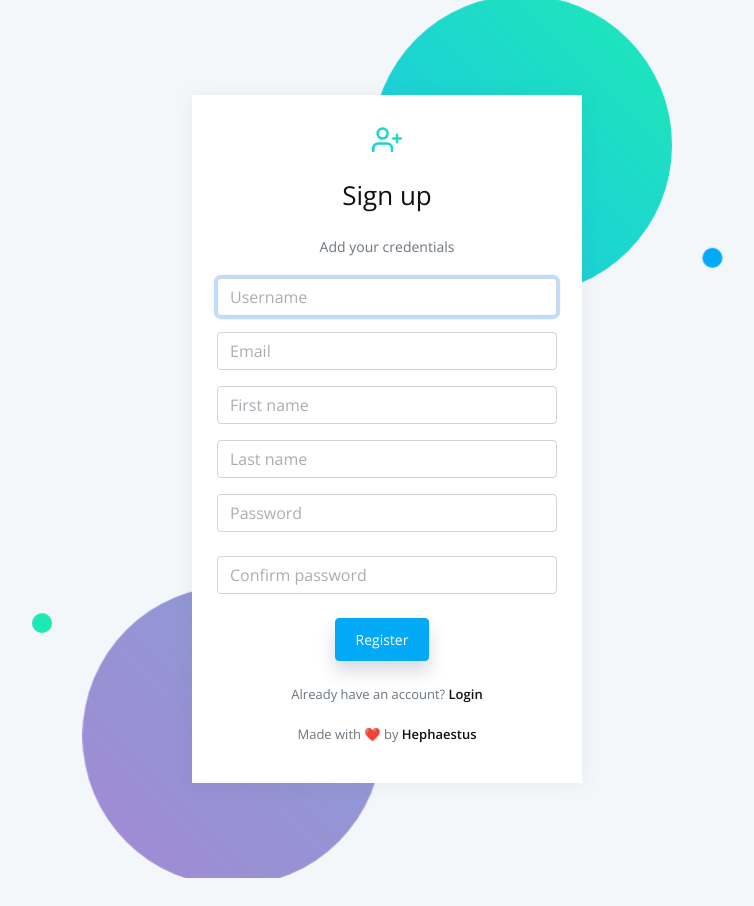
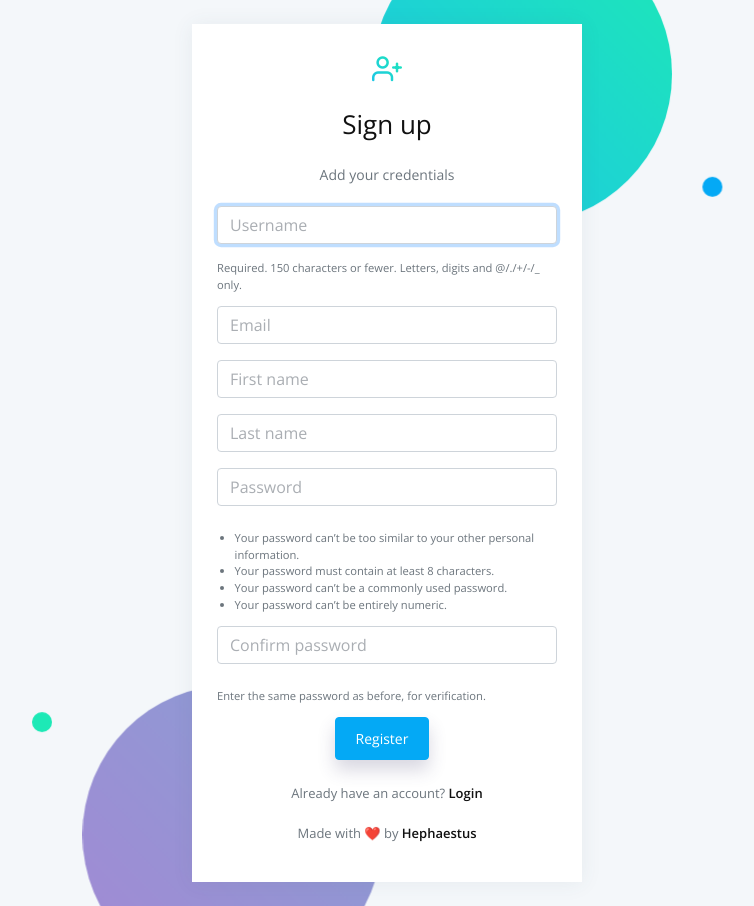
Before and after one commit to yaozeliang/Library, a Django app: page /auth/signup/ in a window 1280 px wide. Shown: the whole page, without its empty margins (253-1007 px from the left). Before the commit the page ends 878 px from the top, so only its background shows below. Run offline with Django 3.2, Linux system fonts and the light colour scheme; parts of the project's set-up code (start-up, migrations or seed data) failed here and were passed over; some libraries are stand-ins or nearby versions.

Commit message:
Show signup help text and style field errors in red.
Password rules render under the fields with the ids aria-describedby
already points at, and auth errors drop the grey bullet list.

Co-authored-by: zeliang <yaozeliang@users.noreply.github.com>

```diff
--- a/book/templatetags/book_extras.py
+++ b/book/templatetags/book_extras.py
@@ -155,3 +155,15 @@ def get_item(dictionary: Dict[str, Any], key: str) -> Any:
         Value from dictionary or None.
     """
     return dictionary.get(key)
+
+
+@register.filter(name="with_invalid")
+def with_invalid(field):
+    """Render a field, adding is-invalid when Django attached errors."""
+    if not getattr(field, "errors", None):
+        return field
+    css = field.field.widget.attrs.get("class", "form-control")
+    parts = css.split()
+    if "is-invalid" not in parts:
+        parts.append("is-invalid")
+    return field.as_widget(attrs={"class": " ".join(parts)})
--- a/static/assets/css/responsive.css
+++ b/static/assets/css/responsive.css
@@ -103,13 +103,34 @@ video {
 }
 
 .auth-wrapper .text-error,
-.auth-wrapper .text-error ul {
+.auth-wrapper .text-error ul,
+.auth-wrapper .errorlist,
+.auth-wrapper .errorlist li {
   display: block;
+  list-style: none;
   max-width: 100%;
-  margin: 0 0 0.75rem;
-  padding: 0;
+  margin: 4px 0 0;
+  padding-left: 0;
   text-align: left;
   overflow-wrap: anywhere;
+  color: #dc3545;
+}
+
+.auth-wrapper .auth-help {
+  display: block;
+  margin: 4px 0 0.75rem;
+  text-align: left;
+  color: #6c757d;
+}
+
+.auth-wrapper .auth-help ul {
+  margin: 0;
+  padding-left: 1.1rem;
+  text-align: left;
+}
+
+.auth-wrapper .form-control.is-invalid {
+  border-color: #dc3545;
 }
 
 @media only screen and (max-width: 768px) {
--- /dev/null
+++ b/templates/accounts/_auth_field.html
@@ -0,0 +1,11 @@
+{% load book_extras %}
+<div class="input-group {{ group_class|default:'mb-3' }}">
+    <label class="sr-only" for="{{ field.id_for_label }}">{{ label }}</label>
+    {{ field|with_invalid }}
+</div>
+{% if field.errors %}
+<span class="text-error"><span class="invalid-feedback d-block" id="{{ field.auto_id }}_error">{{ field.errors }}</span></span>
+{% endif %}
+{% if field.help_text %}
+<div class="form-text text-muted small auth-help" id="{{ field.auto_id }}_helptext">{{ field.help_text }}</div>
+{% endif %}
--- a/templates/registration/register.html
+++ b/templates/registration/register.html
@@ -1,4 +1,5 @@
 {% extends "layouts/base-fullscreen.html" %}
+{% load book_extras %}
 
 {% block title %} Register {% endblock %}
 
@@ -38,47 +39,22 @@
                         <span class="text-error">{{ form.non_field_errors }}</span>
                         {% endif %}
 
-                        <div class="input-group mb-3">
-                            <label class="sr-only" for="{{ form.username.id_for_label }}">Username</label>
-                            {{ form.username }}
-                        </div>
-                        <span class="text-error">{{ form.username.errors }}</span>
+                        {% include "accounts/_auth_field.html" with field=form.username label="Username" group_class="mb-3" %}
 
                         {% if form.email %}
-                        <div class="input-group mb-3">
-                            <label class="sr-only" for="{{ form.email.id_for_label }}">Email</label>
-                            {{ form.email }}
-                        </div>
-                        <span class="text-error">{{ form.email.errors }}</span>
+                        {% include "accounts/_auth_field.html" with field=form.email label="Email" group_class="mb-3" %}
                         {% endif %}
 
                         {% if form.first_name %}
-                        <div class="input-group mb-3">
-                            <label class="sr-only" for="{{ form.first_name.id_for_label }}">First name</label>
-                            {{ form.first_name }}
-                        </div>
-                        <span class="text-error">{{ form.first_name.errors }}</span>
+                        {% include "accounts/_auth_field.html" with field=form.first_name label="First name" group_class="mb-3" %}
                         {% endif %}
 
                         {% if form.last_name %}
-                        <div class="input-group mb-3">
-                            <label class="sr-only" for="{{ form.last_name.id_for_label }}">Last name</label>
-                            {{ form.last_name }}
-                        </div>
-                        <span class="text-error">{{ form.last_name.errors }}</span>
+                        {% include "accounts/_auth_field.html" with field=form.last_name label="Last name" group_class="mb-3" %}
                         {% endif %}
 
-                        <div class="input-group mb-4">
-                            <label class="sr-only" for="{{ form.password1.id_for_label }}">Password</label>
-                            {{ form.password1 }}
-                        </div>
-                        <span class="text-error">{{ form.password1.errors }}</span>
-
-                        <div class="input-group mb-4">
-                            <label class="sr-only" for="{{ form.password2.id_for_label }}">Confirm password</label>
-                            {{ form.password2 }}
-                        </div>
-                        <span class="text-error">{{ form.password2.errors }}</span>
+                        {% include "accounts/_auth_field.html" with field=form.password1 label="Password" group_class="mb-4" %}
+                        {% include "accounts/_auth_field.html" with field=form.password2 label="Confirm password" group_class="mb-4" %}
 
                         <button type="submit" name="register" class="btn btn-primary shadow-2 mb-4">Register</button>
 
```
Also changed, not shown: book/tests/test_pages_auth.py (+49 -1 lines), templates/accounts/register.html (+7 -32 lines).
